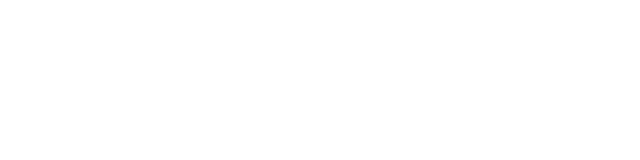
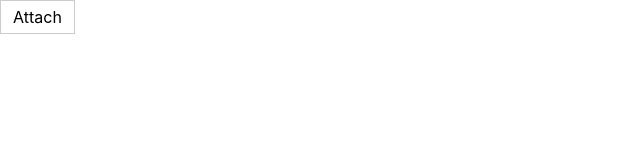
Before and after one commit to afrahabualrob/Project-, a React (Create React App) app: page / in a window 1280 px wide. Shown: the top 160 px of the page, without its empty margins (0-640 px from the left). Built offline with nearby package versions, Linux system fonts and the light colour scheme.

Commit message:
Display UploadSection

```diff
--- a/src/App.js
+++ b/src/App.js
@@ -1,5 +1,6 @@
 import "./App.css";
 import React, { useState, useEffect } from "react";
+import UploadSection from "./component/Upload/UploadSection";
 function App() {
   const [images, setImages] = useState([1,8,9]);
 
@@ -8,7 +9,7 @@
   }, [images]);
   console.log(images)
 
-  return <div className="App"></div>;
+  return <UploadSection/>;
 }
 
 export default App;
--- /dev/null
+++ b/src/component/Upload/UploadSection.jsx
@@ -0,0 +1,19 @@
+import styles from './UploadSection.module.css';
+
+const UploadSection = () => {
+  const { customFileUpload, filePreview } = styles;
+
+  return (
+    <div style={styles}>
+      <label className={ customFileUpload }>
+        <input type="file" multiple/>
+        <i className="fa fa-cloud-upload" /> Attach
+      </label>
+      {/* {this.state.files.map(x =>
+           <div className={ filePreview } onClick={removeFile(e, x)}>{x.name}</div>
+      )} */}
+    </div>
+  );
+};
+
+export default UploadSection;
```
